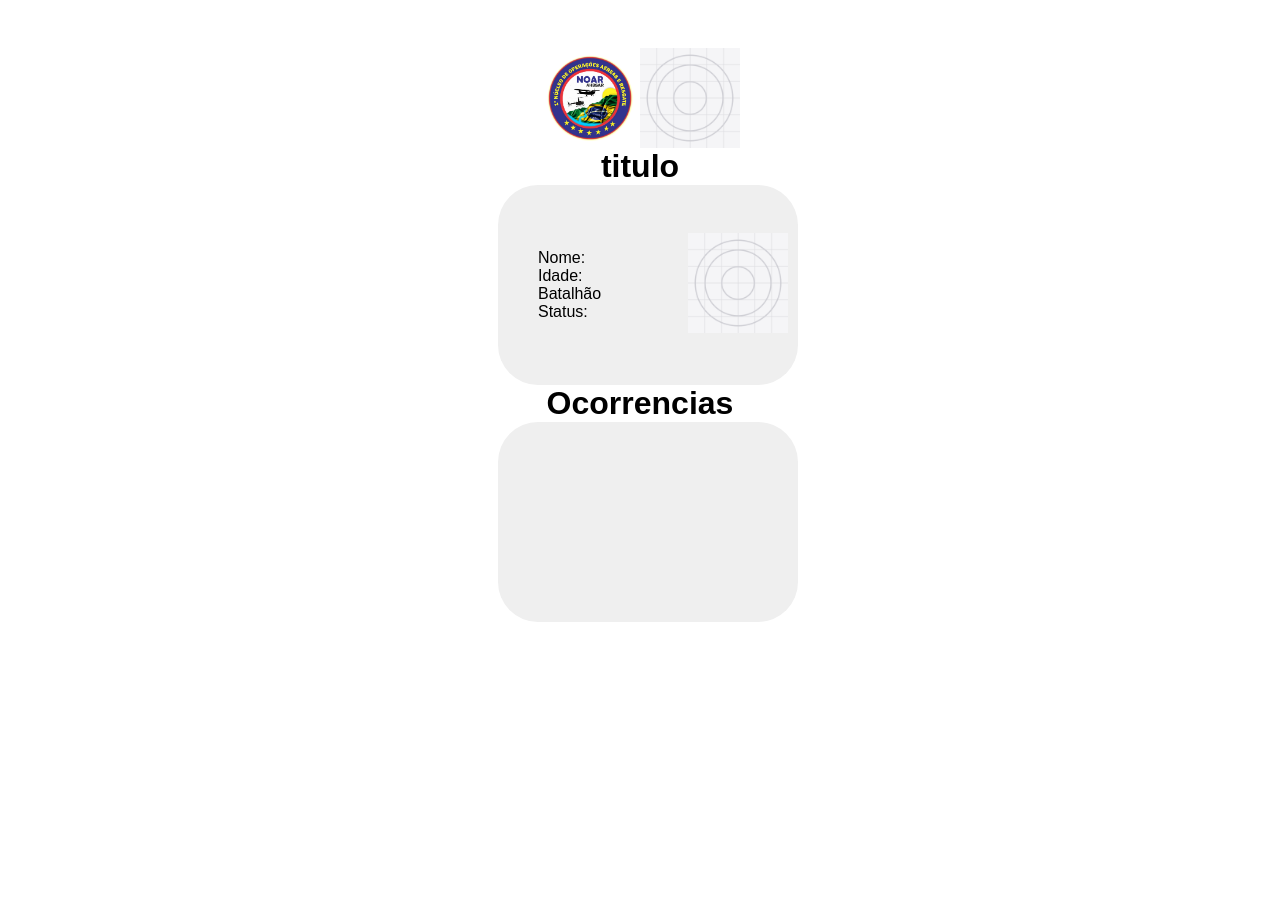
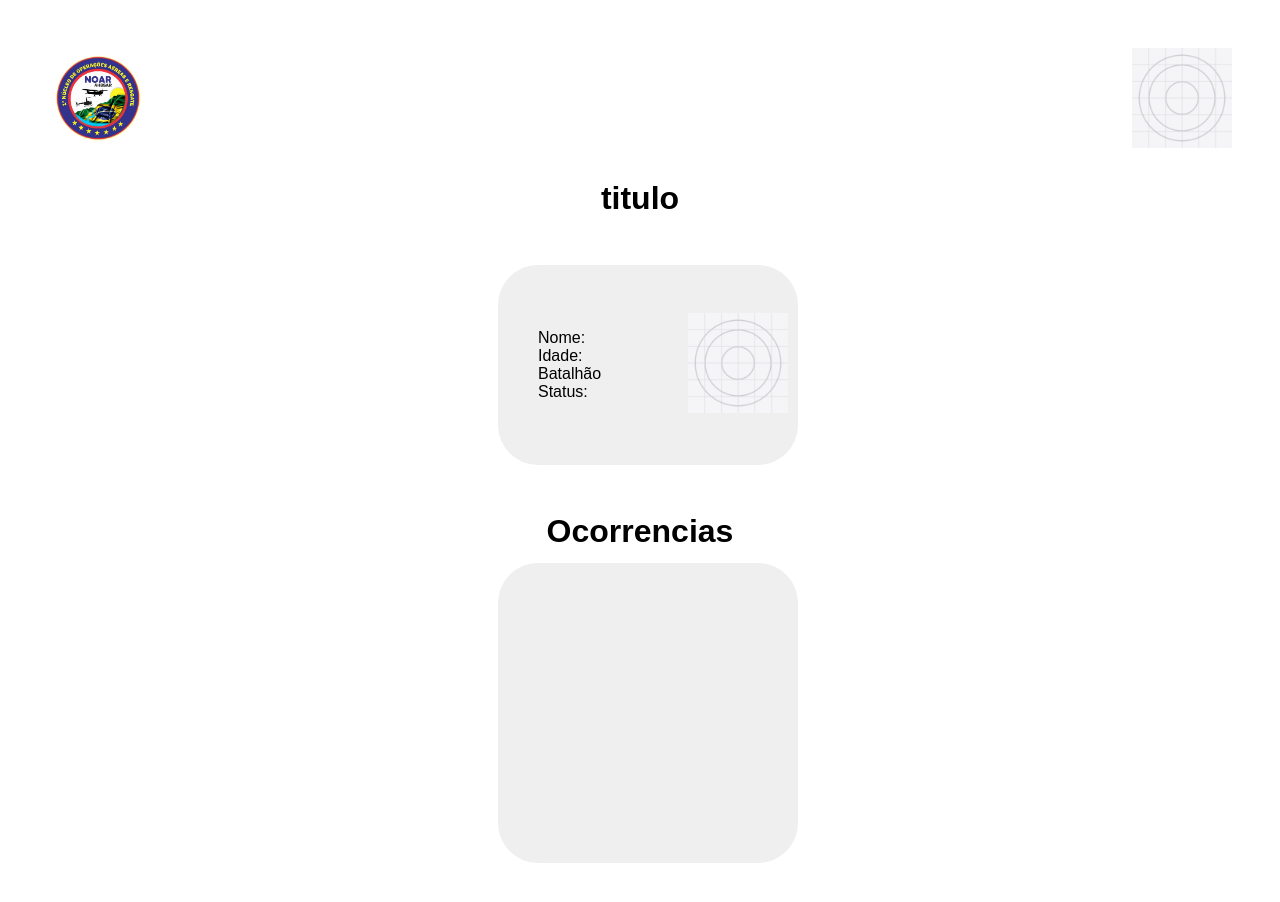
Before and after one commit to Brunoo47/Sistema-Bombeiros, a React (Vite) app in the folder vite-project/: page /menu in a window 1280 px wide. Shown: the top 902 px of the page. Before the commit the page ends 800 px from the top, so only its background shows below. Built offline with nearby package versions, Linux system fonts and the light colour scheme; a web font is replaced by a local one.

Commit message:
"novas alterações"

```diff
--- a/vite-project/src/global.css
+++ b/vite-project/src/global.css
@@ -24,6 +24,7 @@
 }
 
 .MenuPage {
+  width: 100%;
   height: 90vh;
   flex-direction: column;
   justify-content: center;
@@ -39,7 +40,7 @@
 
 .MenuPageHeader {
   display: flex;
-  align-items: center;
+  width: 100%;
   justify-content: space-between;
 }
 
@@ -105,6 +106,17 @@ h2 {
   flex-direction: column;
 }
 
+.menuTitleP {
+  margin-top: 2rem;
+  margin-bottom: 3rem;
+
+}
+
+.menuTitleBottom {
+  margin-bottom: 0.8rem;
+}
+
+
 .buttons-ribbon {
   margin-top: 10px;
   display: flex;
@@ -148,10 +160,16 @@ h2 {
   width: 300px;
   height: 200px;
   margin-left: 1rem;
+  margin-bottom: 3rem;
   display: flex;
   justify-content: space-between;
   border-radius: 40px;
   background: #efefef;
+
+}
+
+.cardMenuBottom {
+  height: 300px;
 }
 
 .infosMenu ul {
--- a/vite-project/src/pages/Menu/index.jsx
+++ b/vite-project/src/pages/Menu/index.jsx
@@ -9,7 +9,7 @@ function Menu() {
           <img className="logo" src={Logo} alt="logo do sistema" />
           <img className="avatar" src={Avatar} alt="avatar do user" />
         </div>
-        <div className="menuTitle">
+        <div className="menuTitle menuTitleP ">
           <h1>titulo</h1>
         </div>
         <div className="cardMenu">
@@ -25,10 +25,10 @@ function Menu() {
             <img className="avatar" src={Avatar} alt="avatar do user" />
           </div>
         </div>
-        <div className="menuTitle">
+        <div className="menuTitle menuTitleBottom">
           <h1>Ocorrencias</h1>
         </div>
-        <div className="cardMenu"></div>
+        <div className="cardMenu cardMenuBottom"></div>
       </div>
     </>
   );
```
